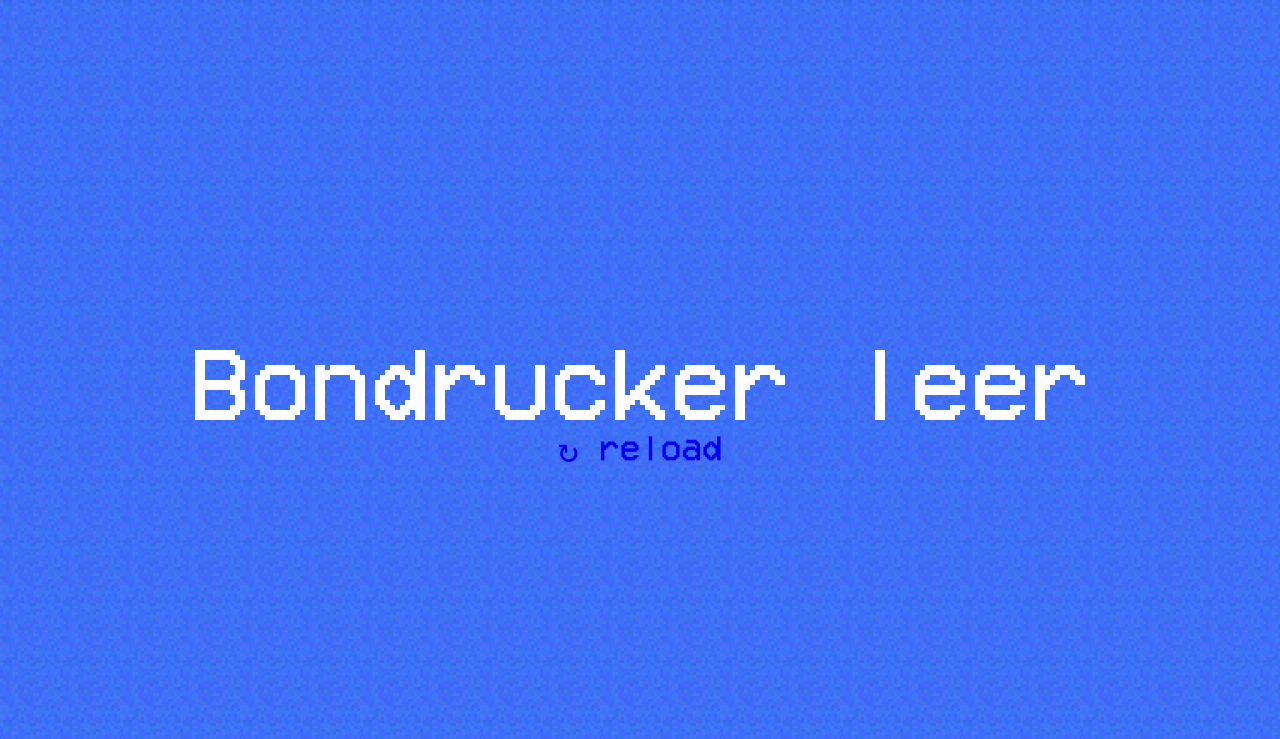
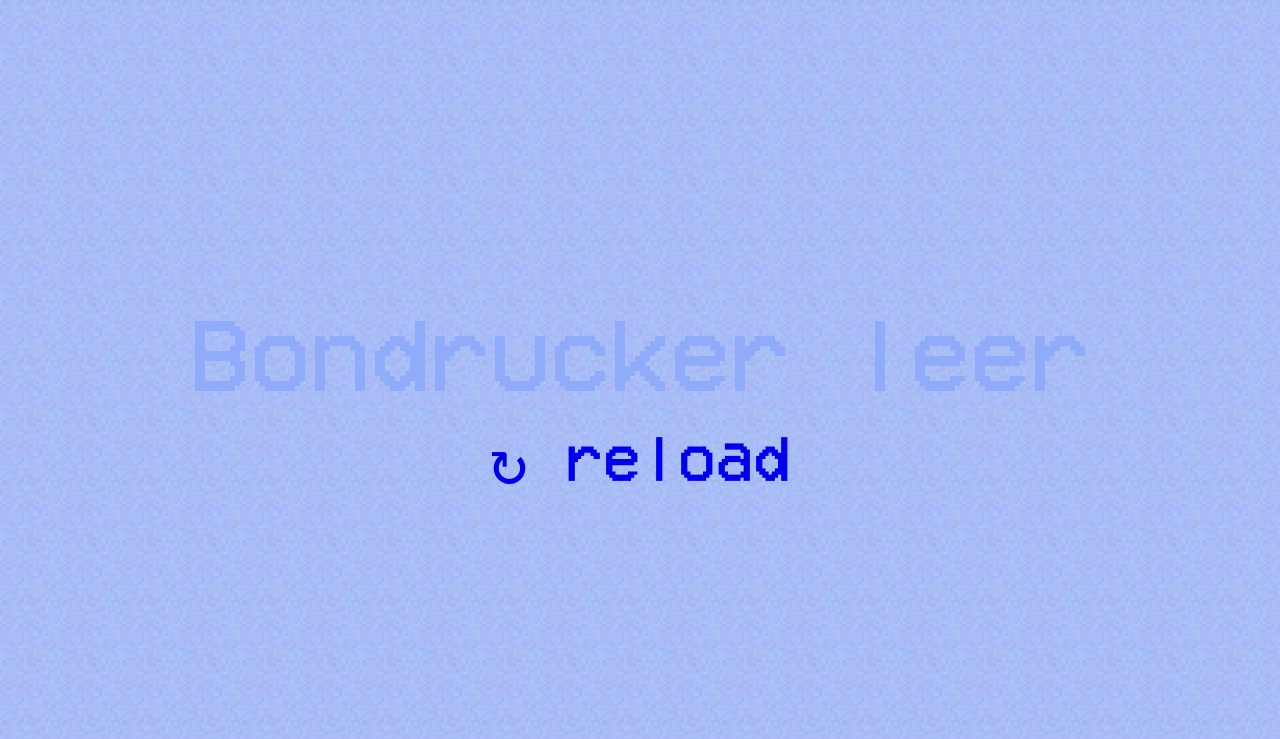
Before and after one commit to RundesBalli/Pfandautomat.com, a PHP site: page / in a window 1280 px wide. Shown: the top 739 px of the page. Run offline with PHP 8.4, Linux system fonts and the light colour scheme.

Commit message:
Added variable units and a margin.

```diff
--- a/src/style.css
+++ b/src/style.css
@@ -12,7 +12,7 @@
 body {
   color: #fdfdfd;
   background: url(/src/dark-bg.png); /* #3f6ef8 */
-  animation: bg-ani 2s infinite;
+  animation: bg-ani 1.5s infinite;
   user-select: none;
 }
 
@@ -28,11 +28,6 @@
   src: url("/src/VCR_OSD_MONO_1.001.ttf");
 }
 
-#reload {
-  font-size: 35px;
-  text-align: center;
-}
-
 #wrapper {
   font-family: 'VCROSD', monospace;
   font-size: 8vw;
@@ -42,6 +37,12 @@
   top: 50%;
   left: 50%;
   transform: translate(-50%, -50%);
+}
+
+#reload {
+  font-size: 5vw;
+  text-align: center;
+  margin-top: 3vh;
 }
 
 #footer {
```
